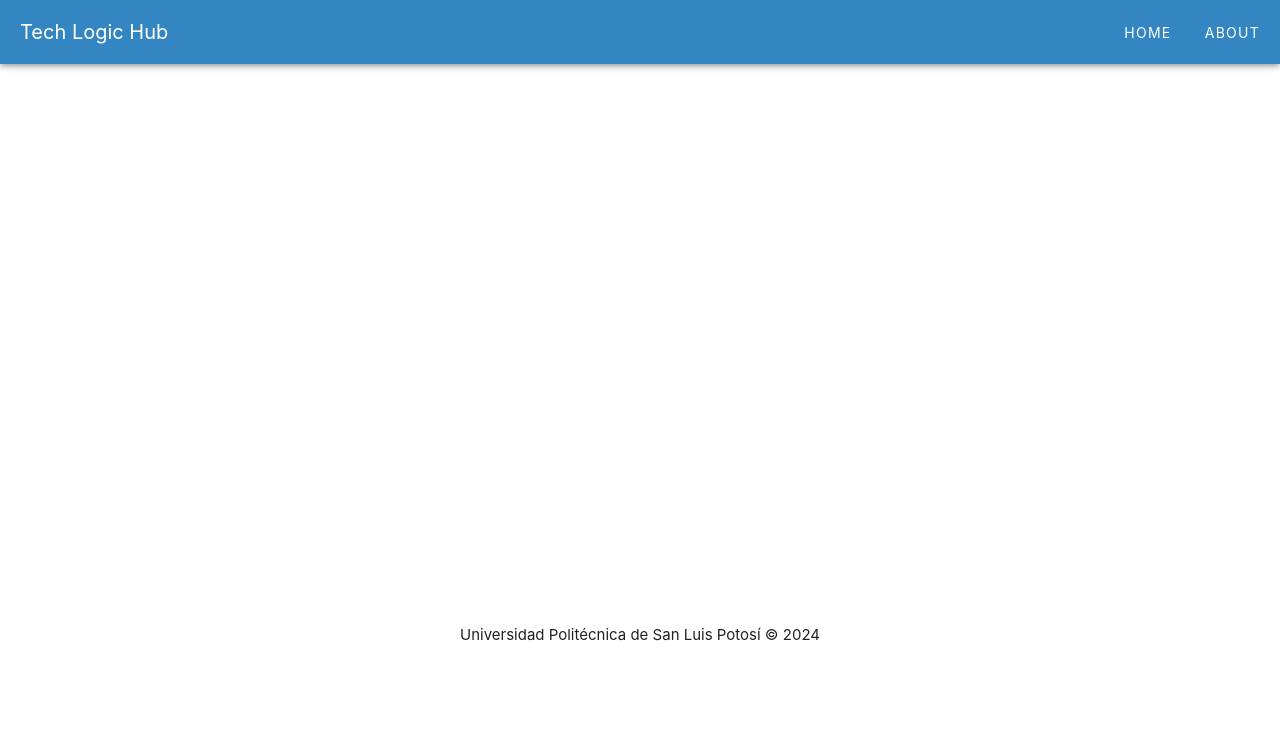
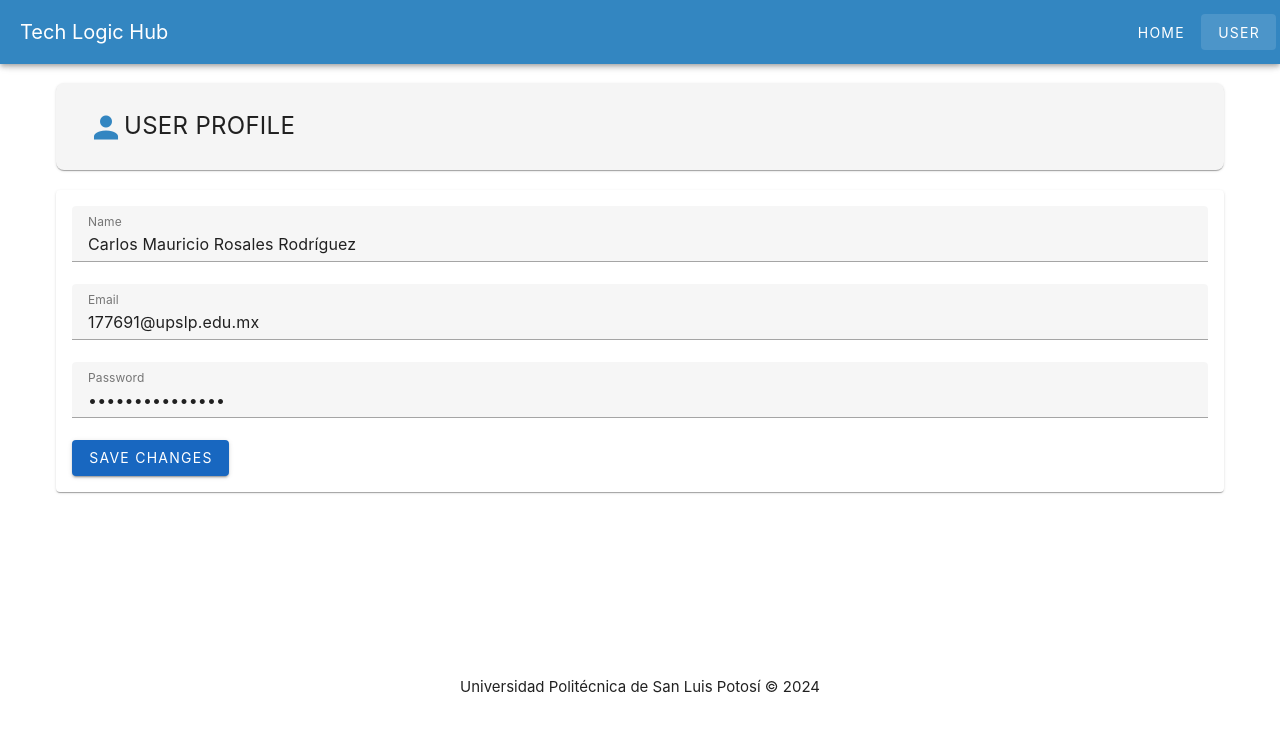
Before and after one commit to MiauRos/TechLogicHub, a Vue app: page /user in a window 1280 px wide. Shown: the top 732 px of the page. Built offline with nearby package versions, Linux system fonts and the light colour scheme.

Commit message:
feat: add user page

```diff
--- /dev/null
+++ b/src/components/Titles.vue
@@ -0,0 +1,63 @@
+<template>
+  <v-card class="page-title-card" outlined>
+    <v-card-title class="title">
+      <v-icon left :color="color">{{ icon }}</v-icon>
+      <span>{{ title }}</span>
+    </v-card-title>
+    <v-card-subtitle v-if="subtitle" class="subtitle">
+      {{ subtitle }}
+    </v-card-subtitle>
+    <v-card-text v-if="description" class="description">
+      {{ description }}
+    </v-card-text>
+  </v-card>
+</template>
+
+<script setup>
+import { defineProps, ref } from 'vue'
+
+const props = defineProps({
+  title: {
+    type: String,
+    required: true
+  },
+  subtitle: {
+    type: String,
+    default: ''
+  },
+  description: {
+    type: String,
+    default: ''
+  },
+  icon: {
+    type: String,
+    default: 'mdi-information' // Icono predeterminado
+  }
+})
+
+const color = ref('#3386C1')
+</script>
+
+<style scoped>
+.page-title-card {
+  background-color: #f5f5f5; /* Color de fondo claro */
+  border-radius: 8px; /* Esquinas redondeadas */
+  padding: 16px; /* Espaciado interno */
+  margin-bottom: 20px; /* Margen inferior */
+}
+
+.title {
+  font-size: 24px; /* Tamaño del título */
+  font-weight: bold; /* Negrita */
+}
+
+.subtitle {
+  font-size: 18px; /* Tamaño del subtítulo */
+  color: #666; /* Color del subtítulo */
+}
+
+.description {
+  font-size: 16px; /* Tamaño de la descripción */
+  color: #444; /* Color de la descripción */
+}
+</style>
--- a/src/components/layout/CustomNavbar.vue
+++ b/src/components/layout/CustomNavbar.vue
@@ -4,13 +4,18 @@
 
     <v-spacer></v-spacer>
 
-    <v-btn text to="/">Home</v-btn>
-    <v-btn text to="/about">About</v-btn>
+    <v-btn text to="/" v-if="!show">Home</v-btn>
+    <v-btn text to="/user" v-if="!show">User</v-btn>
   </v-app-bar>
 </template>
 
 <script setup>
-// No necesitas lógica adicional para este caso simple.
+import router from '@/router/index.js'
+import { computed, onMounted } from 'vue'
+
+const show = computed(() => {
+  return router.currentRoute.value.name === 'login'
+})
 </script>
 
 <style scoped>
--- a/src/router/index.js
+++ b/src/router/index.js
@@ -10,19 +10,13 @@ const router = createRouter({
       component: HomeView,
     },
     {
-      path: '/about',
-      name: 'about',
-      // route level code-splitting
-      // this generates a separate chunk (About.[hash].js) for this route
-      // which is lazy-loaded when the route is visited.
-      component: () => import('../views/AboutView.vue'),
+      path: '/user',
+      name: 'user',
+      component: () => import('../views/UserView.vue'),
     },
     {
       path: '/home',
       name: 'home',
-      // route level code-splitting
-      // this generates a separate chunk (About.[hash].js) for this route
-      // which is lazy-loaded when the route is visited.
       component: () => import('../views/MainView.vue'),
     },
   ],
--- a/src/views/AboutView.vue
+++ /dev/null
@@ -1,8 +0,0 @@
-<template>
-  <div class="about">
-    <h1>This is an about page</h1>
-  </div>
-</template>
-
-<style>
-</style>
--- /dev/null
+++ b/src/views/UserView.vue
@@ -0,0 +1,71 @@
+<template>
+  <v-container>
+    <Titles title="USER PROFILE" icon="mdi-account" />
+    <v-card>
+      <v-card-text>
+        <v-form @submit.prevent="onSubmit">
+          <v-text-field
+            v-model="user.name"
+            label="Name"
+            :rules="[required]"
+            required
+          ></v-text-field>
+
+          <v-text-field
+            v-model="user.email"
+            label="Email"
+            :rules="[required, emailRule]"
+            required
+          ></v-text-field>
+
+          <v-text-field
+            v-model="user.password"
+            label="Password"
+            type="password"
+            :rules="[required]"
+            required
+          ></v-text-field>
+
+          <v-btn type="submit" :loading="loading" color="primary">
+            Save Changes
+          </v-btn>
+        </v-form>
+      </v-card-text>
+    </v-card>
+  </v-container>
+</template>
+
+<script setup>
+import { ref } from 'vue'
+import Titles from '@/components/Titles.vue'
+
+// TODO: Unharcode this data
+const user = ref({
+  name: 'Carlos Mauricio Rosales Rodríguez',
+  email: '177691@upslp.edu.mx',
+  password: 'PasswordExample'
+})
+
+const loading = ref(false)
+
+const onSubmit = () => {
+  loading.value = true
+  // Simular una llamada a la API para guardar los datos
+  setTimeout(() => {
+    console.log('User data saved:', user.value)
+    loading.value = false
+  }, 2000)
+}
+
+// Función de validación requerida
+const required = (v) => !!v || 'Field is required'
+
+// Validación de email
+const emailRule = (v) => {
+  const re = /^[^\s@]+@[^\s@]+\.[^\s@]+$/
+  return re.test(v) || 'E-mail must be valid'
+}
+</script>
+
+<style scoped>
+</style>
```
Also changed, not shown: src/components/HelloWorld.vue (deleted, +0 -44 lines), 1 other file (tests, documents, lock files or other folders).
